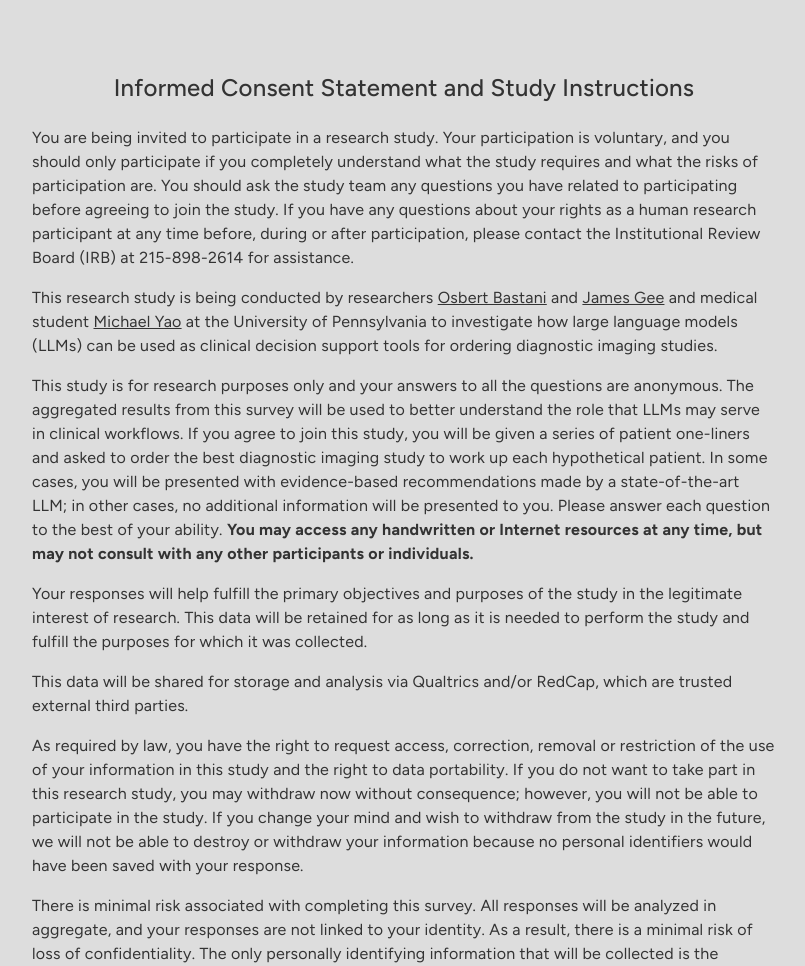
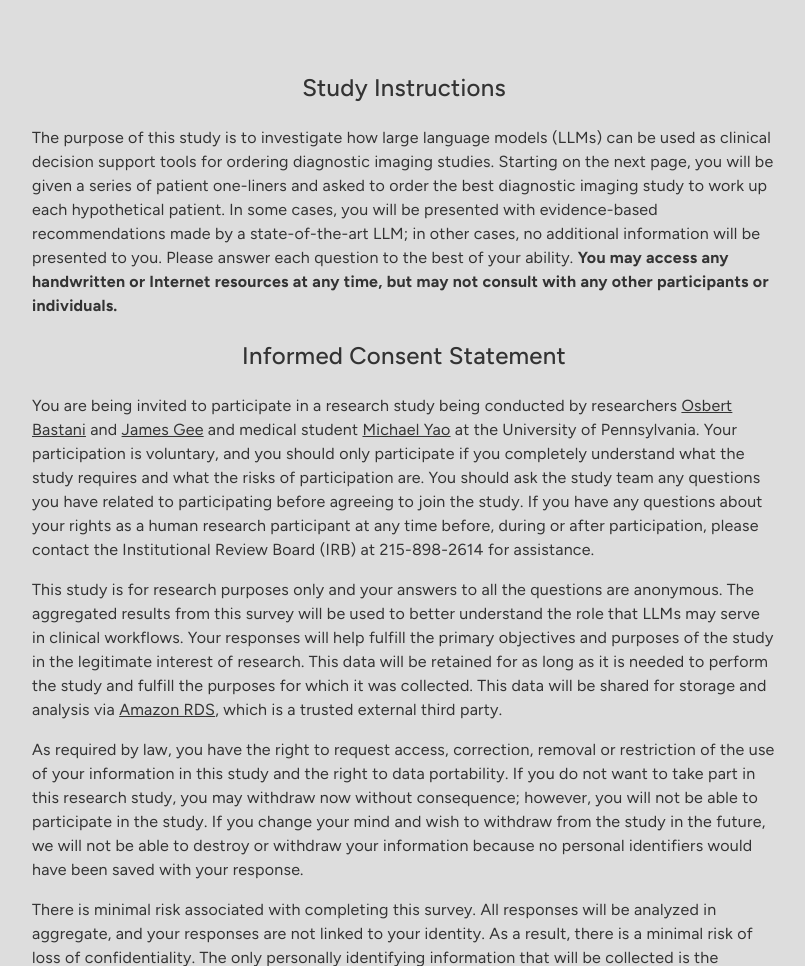
Before and after one commit to michael-s-yao/radGPT-UI, a Flask app: page / in a window 1280 px wide. Shown: the top 966 px of the page, without its empty margins (236-1041 px from the left). Run offline with Flask 3, Linux system fonts and the light colour scheme; parts of the project's set-up code (start-up, migrations or seed data) failed here and were passed over.

Commit message:
Updated instructions

```diff
--- a/app/templates/instructions.html
+++ b/app/templates/instructions.html
@@ -17,16 +17,13 @@
   <body>
     <main>
       <div style="border-width: 0px;">
-        <h2>Informed Consent Statement and Study Instructions</h2>
-        <p>You are being invited to participate in a research study. Your participation is voluntary, and you should only participate if you completely understand what the study requires and what the risks of participation are. You should ask the study team any questions you have related to participating before agreeing to join the study. If you have any questions about your rights as a human research participant at any time before, during or after participation, please contact the Institutional Review Board (IRB) at 215-898-2614 for assistance.</p>
+        <h2>Study Instructions</h2>
+        <p>The purpose of this study is to investigate how large language models (LLMs) can be used as clinical decision support tools for ordering diagnostic imaging studies. Starting on the next page, you will be given a series of patient one-liners and asked to order the best diagnostic imaging study to work up each hypothetical patient. In some cases, you will be presented with evidence-based recommendations made by a state-of-the-art LLM; in other cases, no additional information will be presented to you. Please answer each question to the best of your ability. <b>You may access any handwritten or Internet resources at any time, but may not consult with any other participants or individuals.</b></p>
 
-        <p>This research study is being conducted by researchers <a href="https://obastani.github.io/" target="_blank">Osbert Bastani</a> and <a href="https://picsl.upenn.edu/" target="_blank">James Gee</a> and medical student <a href="https://www.michaelsyao.com/" target="_blank">Michael Yao</a> at the University of Pennsylvania to investigate how large language models (LLMs) can be used as clinical decision support tools for ordering diagnostic imaging studies.</p>
+        <h2>Informed Consent Statement</h2>
+        <p>You are being invited to participate in a research study being conducted by researchers <a href="https://obastani.github.io/" target="_blank">Osbert Bastani</a> and <a href="https://picsl.upenn.edu/" target="_blank">James Gee</a> and medical student <a href="https://www.michaelsyao.com/" target="_blank">Michael Yao</a> at the University of Pennsylvania. Your participation is voluntary, and you should only participate if you completely understand what the study requires and what the risks of participation are. You should ask the study team any questions you have related to participating before agreeing to join the study. If you have any questions about your rights as a human research participant at any time before, during or after participation, please contact the Institutional Review Board (IRB) at 215-898-2614 for assistance.</p>
 
-        <p>This study is for research purposes only and your answers to all the questions are anonymous. The aggregated results from this survey will be used to better understand the role that LLMs may serve in clinical workflows. If you agree to join this study, you will be given a series of patient one-liners and asked to order the best diagnostic imaging study to work up each hypothetical patient. In some cases, you will be presented with evidence-based recommendations made by a state-of-the-art LLM; in other cases, no additional information will be presented to you. Please answer each question to the best of your ability. <b>You may access any handwritten or Internet resources at any time, but may not consult with any other participants or individuals.</b></p>
-
-        <p>Your responses will help fulfill the primary objectives and purposes of the study in the legitimate interest of research. This data will be retained for as long as it is needed to perform the study and fulfill the purposes for which it was collected.</p>
-
-        <p>This data will be shared for storage and analysis via Qualtrics and/or RedCap, which are trusted external third parties.</p>
+        <p>This study is for research purposes only and your answers to all the questions are anonymous. The aggregated results from this survey will be used to better understand the role that LLMs may serve in clinical workflows. Your responses will help fulfill the primary objectives and purposes of the study in the legitimate interest of research. This data will be retained for as long as it is needed to perform the study and fulfill the purposes for which it was collected. This data will be shared for storage and analysis via <a href="https://aws.amazon.com/rds/postgresql/" target="_blank">Amazon RDS</a>, which is a trusted external third party.</p>
 
         <p>As required by law, you have the right to request access, correction, removal or restriction of the use of your information in this study and the right to data portability. If you do not want to take part in this research study, you may withdraw now without consequence; however, you will not be able to participate in the study. If you change your mind and wish to withdraw from the study in the future, we will not be able to destroy or withdraw your information because no personal identifiers would have been saved with your response.</p>
 
```
